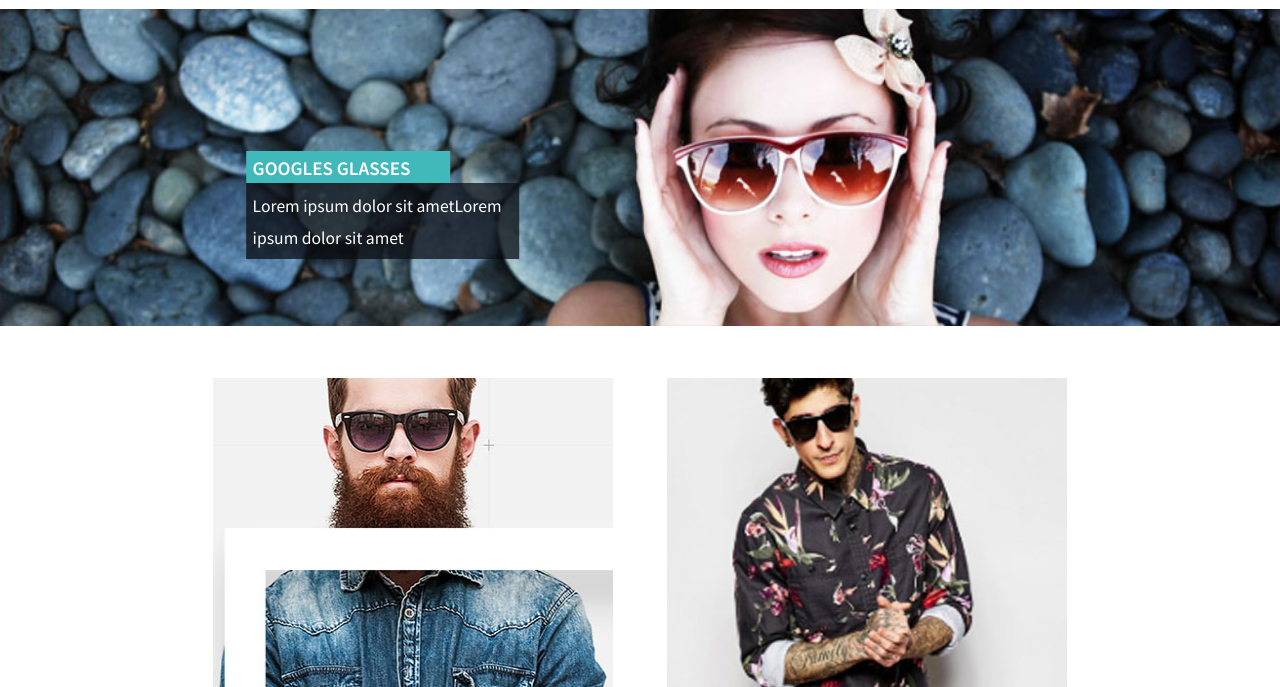
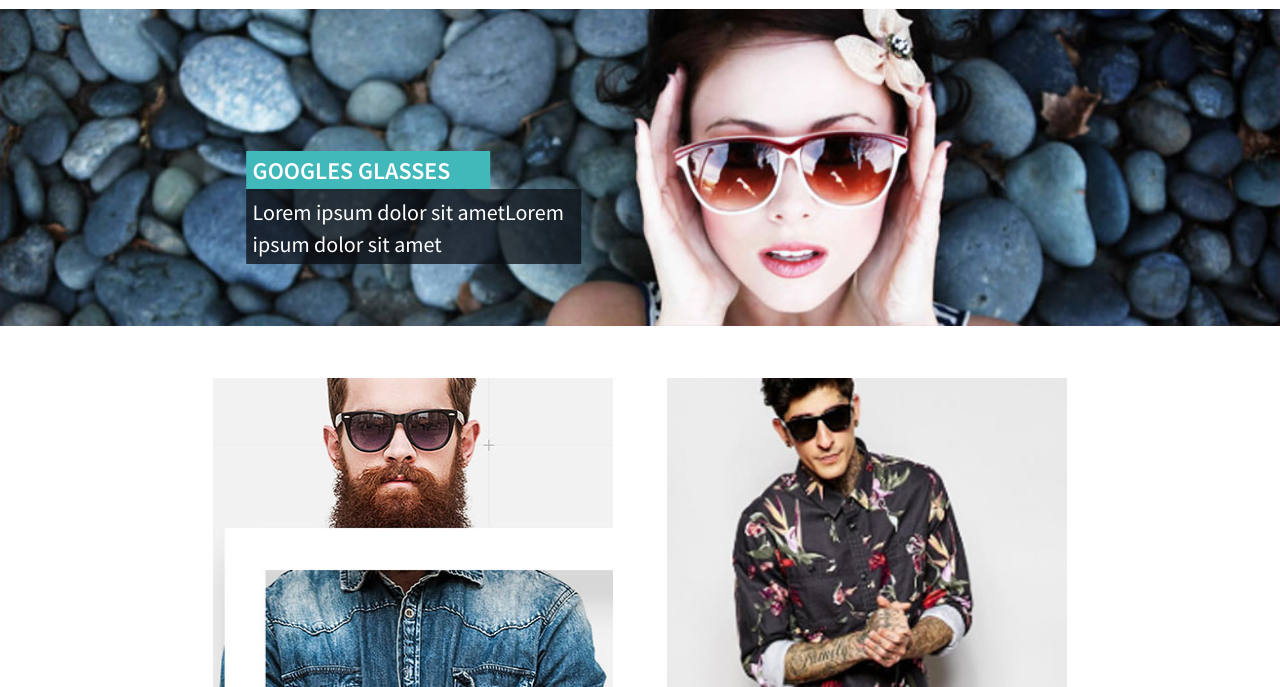
Before and after one commit to chitramdasgupta/Kreeti-Major-Projects, a plain HTML site: page Goggles/index.html in a window 1280 px wide. Shown: the part 113-800 px from the top of the page. Drawn offline with nearby package versions, Linux system fonts and the light colour scheme.

Commit message:
Make the overlay text of appropriate size in desktop mode

```diff
--- a/Goggles/style.css
+++ b/Goggles/style.css
@@ -179,6 +179,12 @@ body {
   }
 }
 
+@media only screen and (min-width: 992px) {
+  .hero__overlay {
+    font-size: 1rem;
+  }
+}
+
 .showcase-item {
   display: flex;
   flex-direction: column;
```
